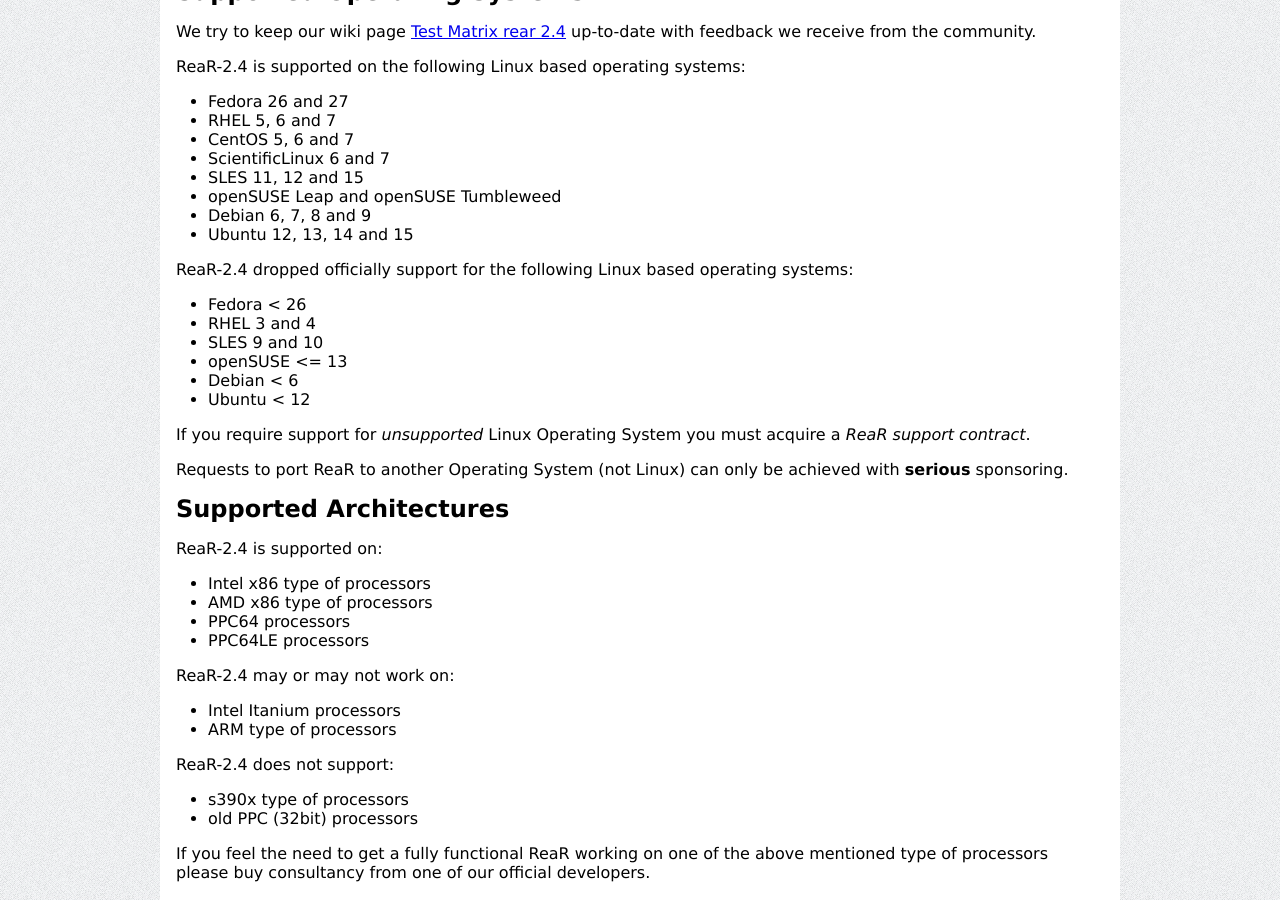
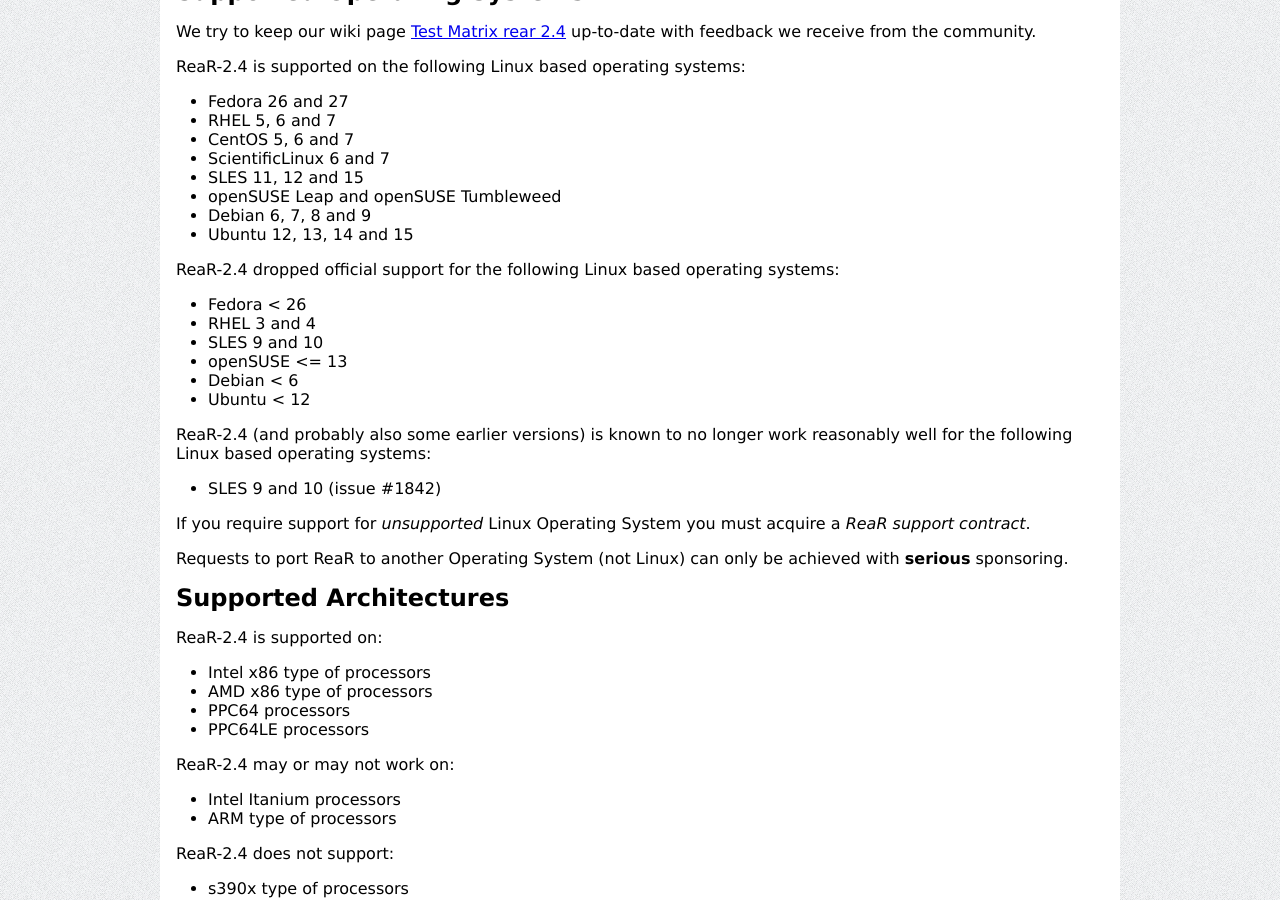
Before and after one commit to rear/rear.github.com, a Jekyll site: the page built from documentation/release-notes-2-5.md, in a window 1280 px wide and 900 px high, scrolled down 19707 px. Built offline with Jekyll 4.4.1, drawn with Linux system fonts in a browser that asks for light colours; comment, search, counter and statistics services are not loaded.

Commit message:
Update release-notes-2-5.md
Document that ReaR-2.4 (and probably also some earlier versions) is known to no longer work reasonably well for SLES 9 and 10, cf. https://github.com/rear/rear/issues/1842

```diff
--- a/documentation/release-notes-2-5.md
+++ b/documentation/release-notes-2-5.md
@@ -1097,7 +1097,7 @@
 * Debian 6, 7, 8 and 9
 * Ubuntu 12, 13, 14 and 15
 
-ReaR-2.4 dropped officially support for the following Linux based operating systems:
+ReaR-2.4 dropped official support for the following Linux based operating systems:
 
 * Fedora < 26
 * RHEL 3 and 4
@@ -1105,6 +1105,10 @@
 * openSUSE <= 13
 * Debian < 6
 * Ubuntu < 12
+
+ReaR-2.4 (and probably also some earlier versions) is known to no longer work reasonably well for the following Linux based operating systems:
+
+* SLES 9 and 10 (issue #1842)
 
 If you require support for *unsupported* Linux Operating System you must acquire a *ReaR support contract*.
 
```
